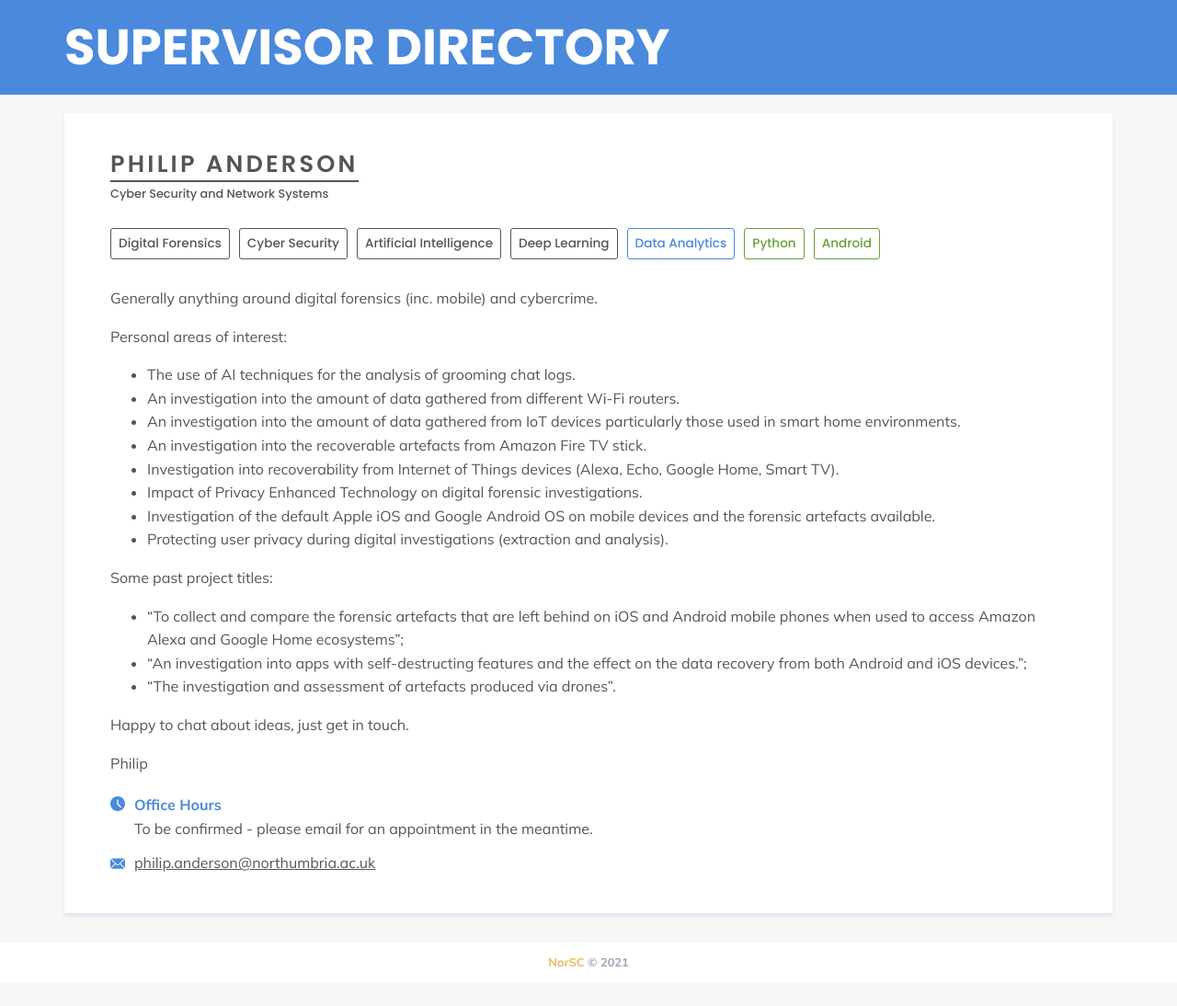
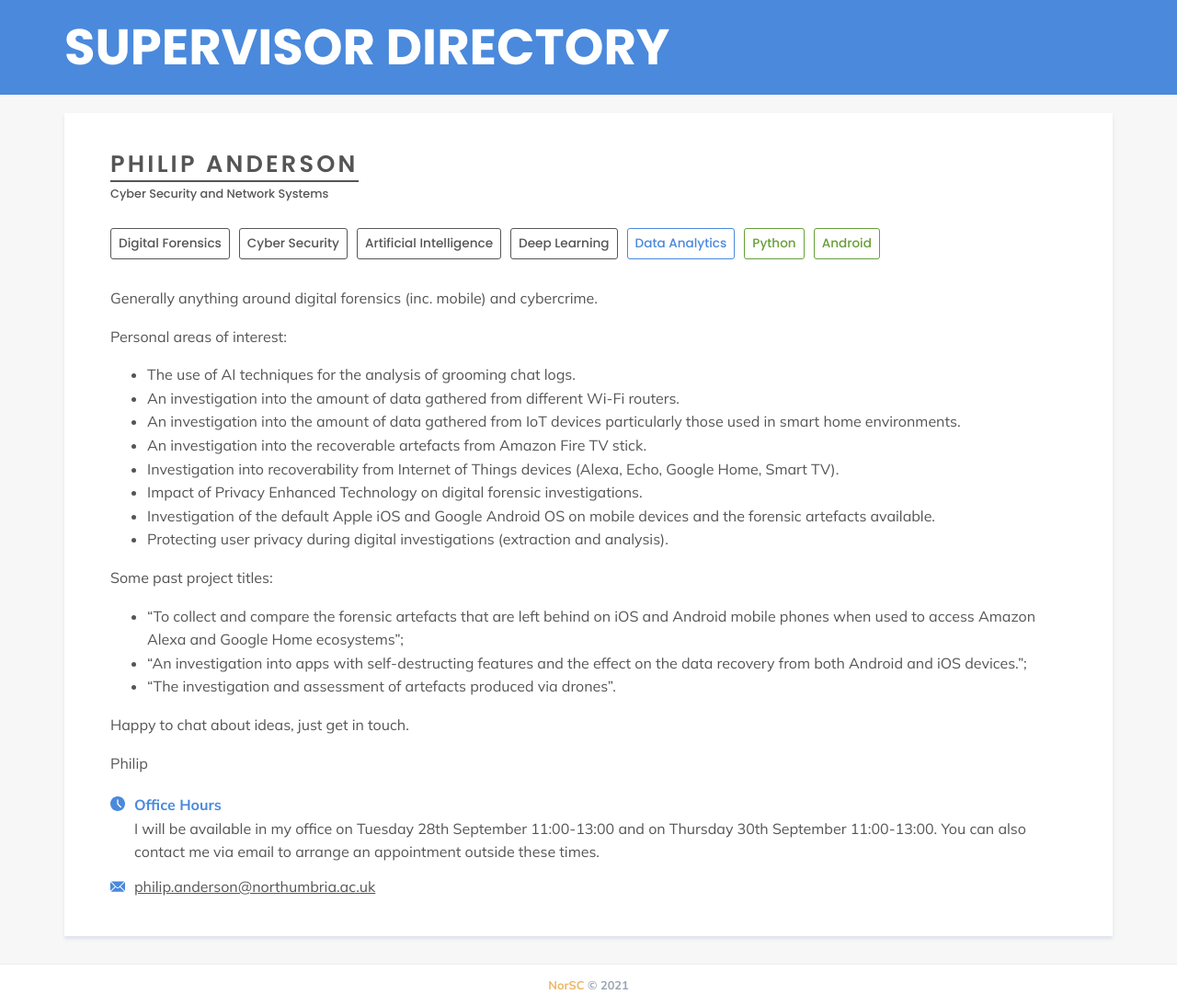
Before and after one commit to NorSC/supervisor-search, a Jekyll site: the page built from _supervisors/philip-anderson.md, in a window 1280 px wide. Shown: the whole page at 92% size. Built offline with Jekyll 4.4.1, drawn with Linux system fonts in a browser that asks for light colours; a script that is not in the unit is left out; before the commit the page ends 1068 px from its top, so only the background shows below that.

Commit message:
Update Supervisors “philip-anderson”

```diff
--- a/_supervisors/philip-anderson.md
+++ b/_supervisors/philip-anderson.md
@@ -3,7 +3,9 @@ layout: supervisor
 title: Philip Anderson
 available: true
 email: philip.anderson@northumbria.ac.uk
-office_hours: "To be confirmed - please email for an appointment in the meantime. "
+office_hours: "I will be available in my office on Tuesday 28th September
+  11:00-13:00 and on Thursday 30th September 11:00-13:00. You can also contact
+  me via email to arrange an appointment outside these times. "
 research_group: Cyber Security and Network Systems
 research_themes:
   - Digital Forensics
```
